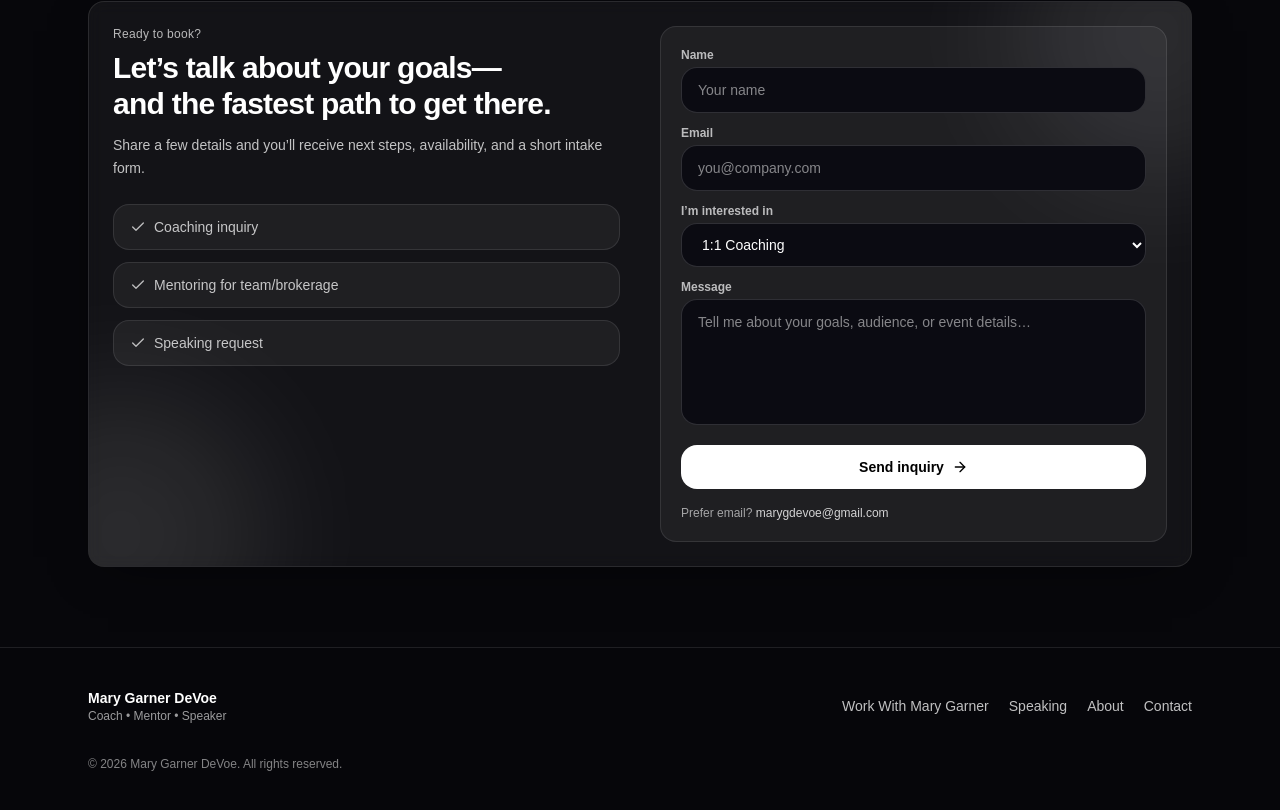
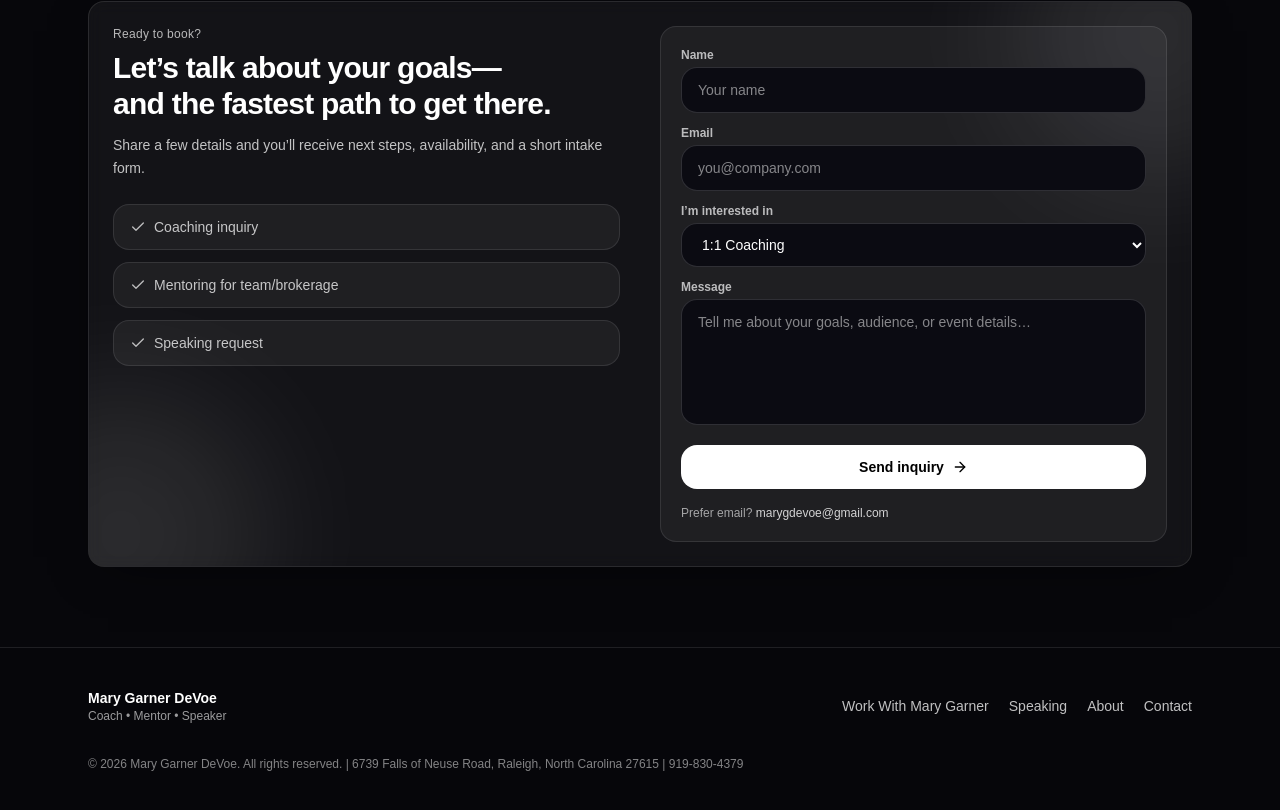
Before and after one commit to kmburnette/mary-garner-site, a Next.js app: page / in a window 1280 px wide. Shown: the part 3646-4456 px from the top of the page. Built offline with nearby package versions, Linux system fonts and the light colour scheme.

Commit message:
Update site content

```diff
--- a/app/page.tsx
+++ b/app/page.tsx
@@ -670,7 +670,7 @@ export default function MaryGarnerDeVoeSite() {
             </div>
           </div>
           <div className="mt-8 text-xs text-white/50">
-            © {year} Mary Garner DeVoe. All rights reserved.
+            © {year} Mary Garner DeVoe. All rights reserved. | 6739 Falls of Neuse Road, Raleigh, North Carolina 27615 | 919-830-4379
           </div>
         </div>
       </footer>
```
